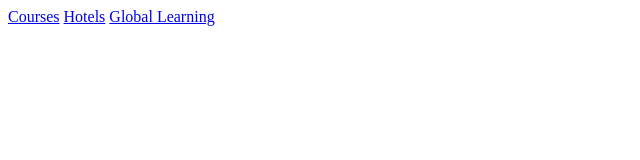
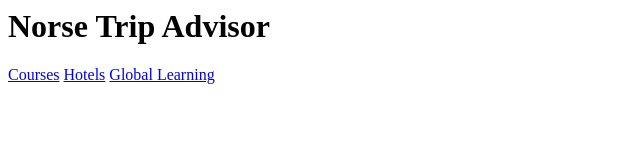
Before and after one commit to lynchu01/SeniorProject, a plain HTML site: page index.html in a window 1280 px wide. Shown: the whole page, without its empty margins (0-640 px from the left). Drawn offline with Linux system fonts and the light colour scheme.

Commit message:
Update index.html

```diff
--- a/index.html
+++ b/index.html
@@ -2,6 +2,7 @@
 <head>
 <link rel="stylesheet" type="trips/css" href="trips.css">
 <title id="title">NorseTrip</title>
+<h1>Norse Trip Advisor</h1>
 </head>
 <nav>
 <a id="first" href= "hobby.html">Courses</a>
```
